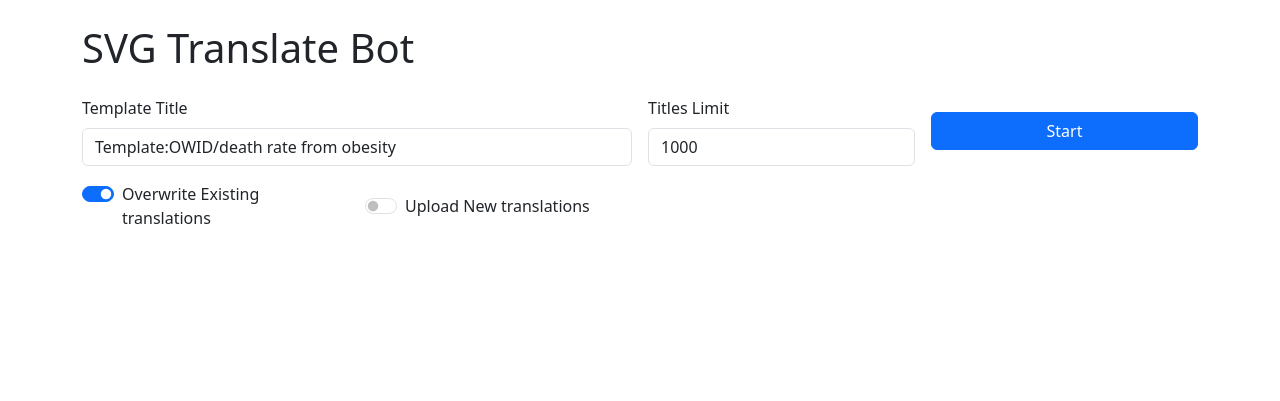
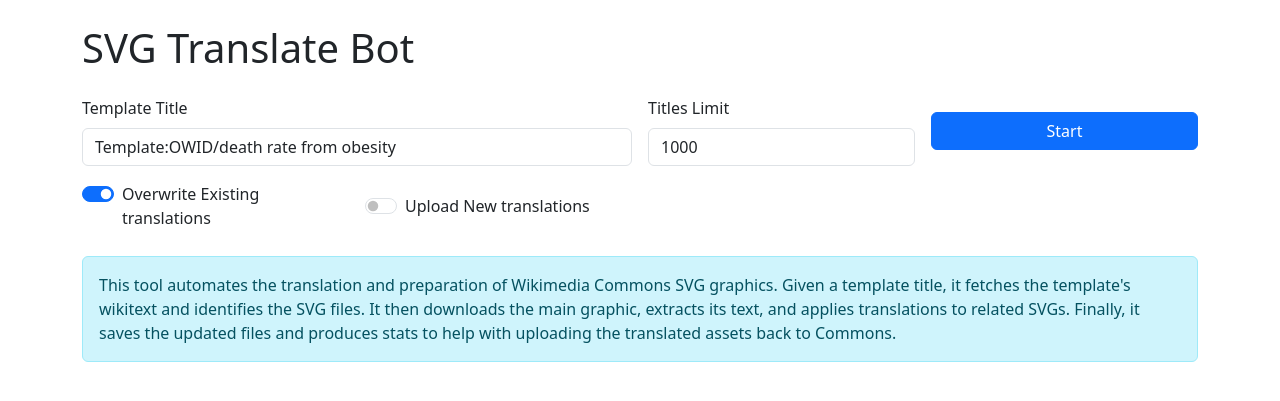
Before and after one commit to Mdwiki-TD/svg_translate, a Flask app: page / in a window 1280 px wide. Shown: the part 56-457 px from the top of the page. Run offline with Flask 3, Linux system fonts and the light colour scheme; parts of the project's set-up code (start-up, migrations or seed data) failed here and were passed over.

Commit message:
Update index.html

```diff
--- a/src/web/templates/index.html
+++ b/src/web/templates/index.html
@@ -65,7 +65,14 @@
             </div>
         </div>
     </form>
-
+    {% if not task_id %}
+        <div class="alert alert-info" role="alert">
+            This tool automates the translation and preparation of Wikimedia Commons SVG graphics.
+            Given a template title, it fetches the template's wikitext and identifies the SVG files.
+            It then downloads the main graphic, extracts its text, and applies translations to related SVGs.
+            Finally, it saves the updated files and produces stats to help with uploading the translated assets back to Commons.
+        </div>
+    {% endif %}
     {% if task_id %}
         <div id="progress-section" data-task-id="{{ task_id }}">
             <h2 class="h5">
```
